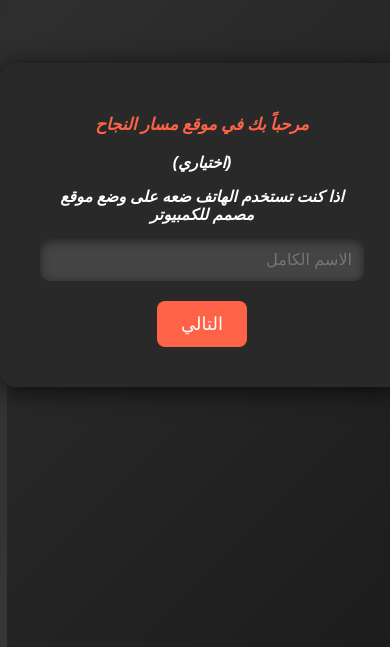
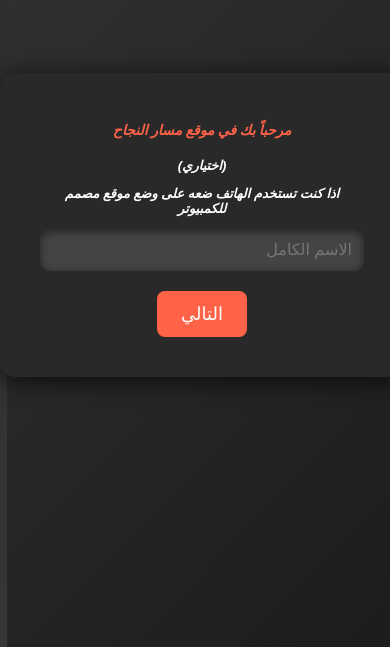
Before and after one commit to hamzahamzahhh/The-Quran-, a plain HTML site: page index.html in a window 390 px wide. Shown: the part 197-844 px from the top of the page. Drawn offline with Linux system fonts and the light colour scheme.

Commit message:
Update style.css

```diff
--- a/style.css
+++ b/style.css
@@ -600,16 +600,16 @@ a{
 }
 
 /* للأجهزة المتوسطة */
-@media (max-width: 1010px) and (min-width: 750px) {
+@media (max-width: 900px) and (min-width: 700px) {
   body {
-    font-size: 14px;
+    font-size: 12px;
   }
 }
 
 /* للأجهزة الصغيرة */
-@media (max-width: 700px) {
+@media (max-width: 650px) {
   body {
-    font-size: 12px;
+    font-size: 10px;
   }
 }
 p{
```
